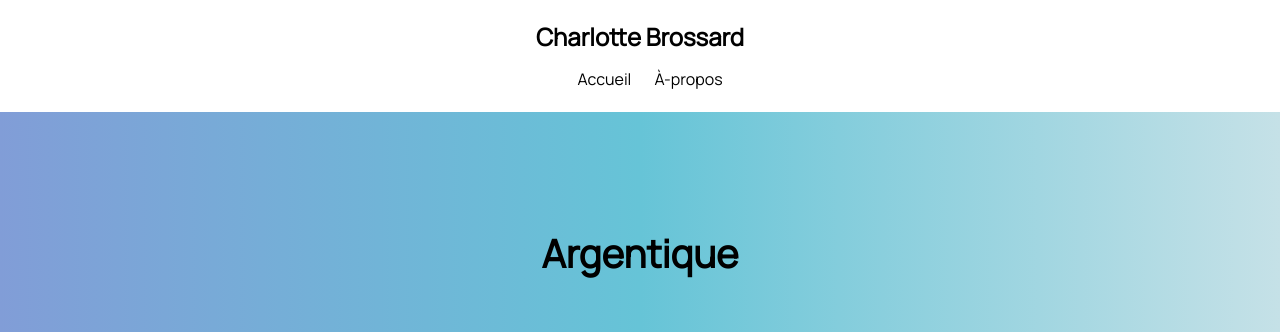
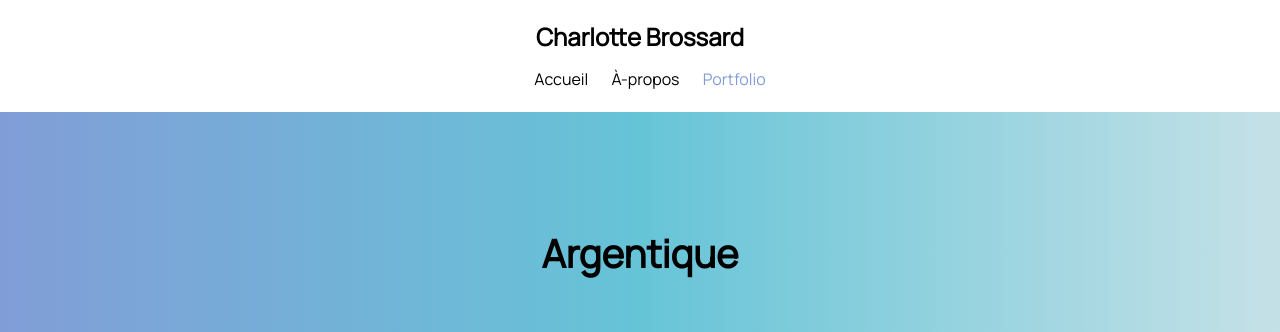
Before and after one commit to NitIsTaken/ChaIsDancing, a plain HTML site: page portfolio.html in a window 1280 px wide. Shown: the top 332 px of the page. Drawn offline with Linux system fonts and the light colour scheme.

Commit message:
ajout du mail et de la couleur navbar pour repérer ou l'on est

```diff
--- a/portfolio.html
+++ b/portfolio.html
@@ -3,7 +3,7 @@
 
 <head>
     <meta charset="utf-8">
-    <title>💃 Charlotte Brossard</title>
+    <title>💃 Charlotte Brossard - Portfolio</title>
     <link href="style/portfolio.css" rel="stylesheet">
     <link href="style/style.css" rel="stylesheet">
     <link rel="preconnect" href="https://fonts.googleapis.com">
@@ -21,6 +21,7 @@
       <div>
         <a class="navbar__link" href="index.html">Accueil</a>
         <a class="navbar__link" href="a-propos.html">À-propos</a>
+        <a class="navbar__link--blue" href="portfolio.html">Portfolio</a>
       </div>
     </nav>
   </header>
--- a/style/style.scss
+++ b/style/style.scss
@@ -83,5 +83,8 @@ a:hover {
     .navbar__link {
        margin-left: 20px;
     }
-
+    .navbar__link--blue {
+     color: rgba(129,157,215,1);
+     margin-left: 20px;
+    }
 }
```
Also changed, not shown: a-propos.html (+2 -2 lines), index.html (+6 -5 lines), style/style.css, 1 other file.
